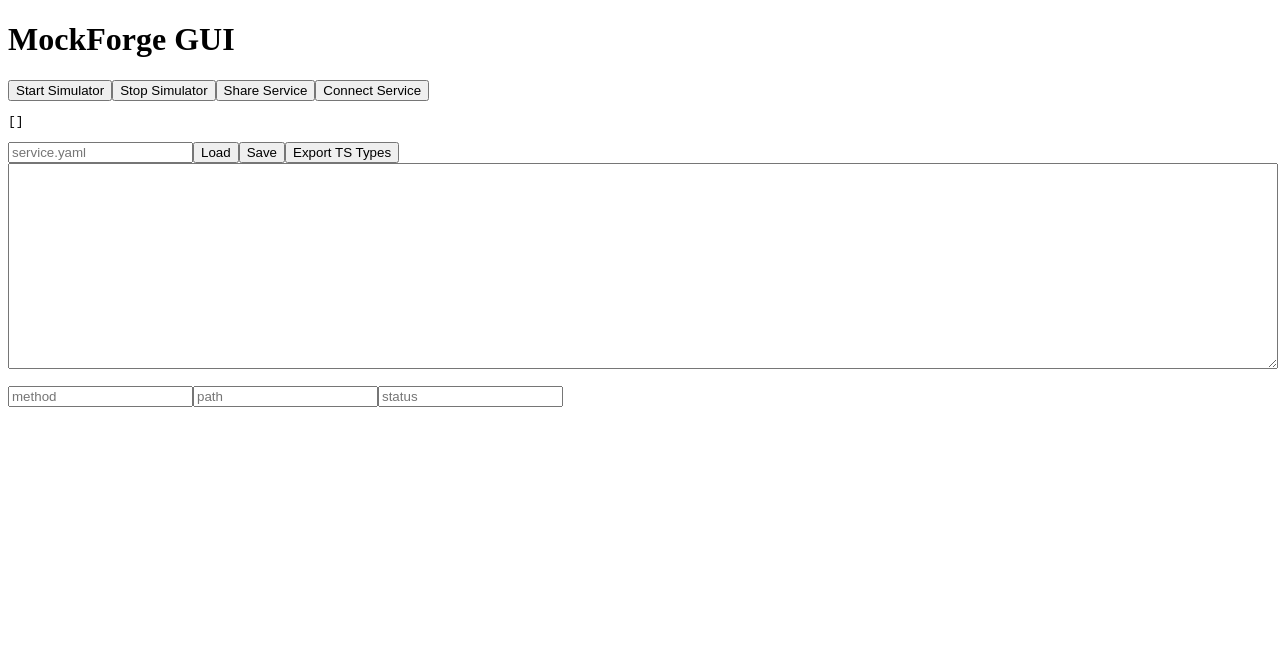
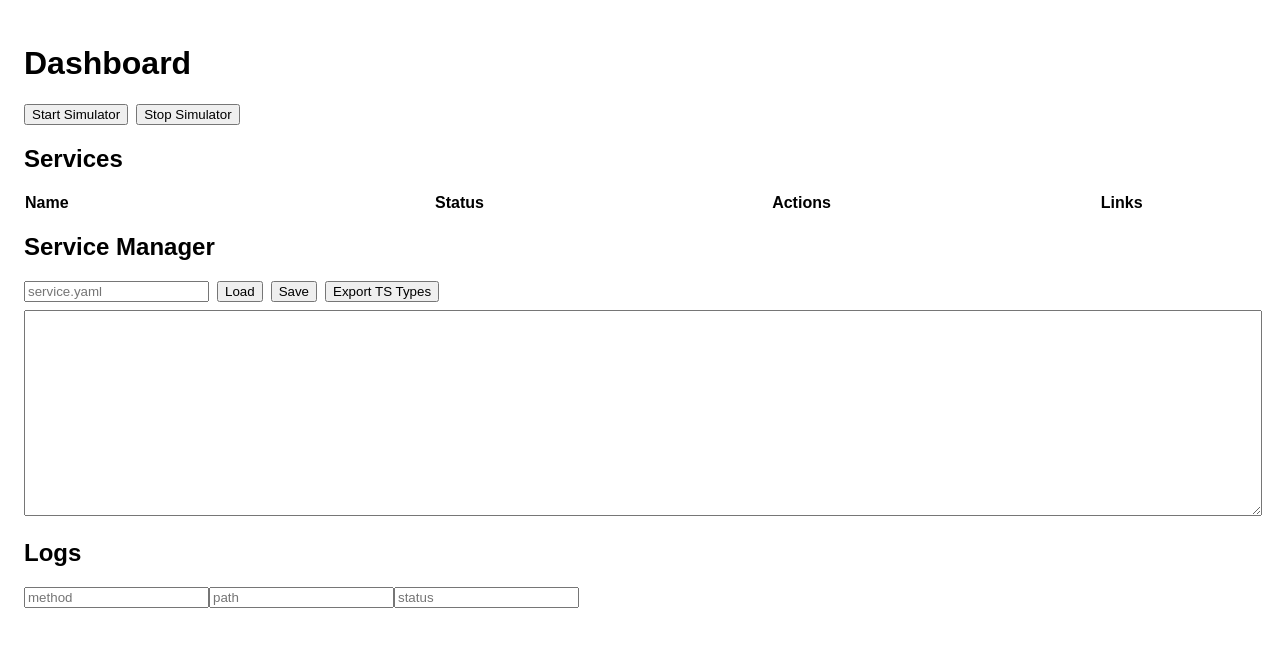
Before and after one commit to pmaojo/apicentric, a React (Vite) app in the folder gui/: page / in a window 1280 px wide. Shown: the top 646 px of the page. Built offline with nearby package versions, Linux system fonts and the light colour scheme.

Commit message:
feat(gui): add dashboard component

```diff
--- a/gui/src/App.tsx
+++ b/gui/src/App.tsx
@@ -1,23 +1,12 @@
 import React from "react";
 import { Routes, Route } from "react-router-dom";
-import SimulatorControls from "./components/SimulatorControls";
-import ServiceManager from "./components/ServiceManager";
+import Dashboard from "./components/Dashboard";
 import RouteEditor from "./components/route_editor";
-import LogsView from "./components/logs_view";
-
-const Home: React.FC = () => (
-  <div>
-    <h1>MockForge GUI</h1>
-    <SimulatorControls />
-    <ServiceManager />
-    <LogsView />
-  </div>
-);
 
 const App: React.FC = () => {
   return (
     <Routes>
-      <Route path="/" element={<Home />} />
+      <Route path="/" element={<Dashboard />} />
       <Route path="/route_editor" element={<RouteEditor />} />
     </Routes>
   );
--- /dev/null
+++ b/gui/src/components/Dashboard.tsx
@@ -0,0 +1,178 @@
+import React, { useEffect, useState } from "react";
+import { invoke } from "@tauri-apps/api/tauri";
+import { useNavigate } from "react-router-dom";
+import LogsView from "./logs_view";
+
+interface ServiceInfo {
+  name: string;
+  port: number;
+  is_running: boolean;
+}
+
+const Dashboard: React.FC = () => {
+  const [services, setServices] = useState<ServiceInfo[]>([]);
+  const [path, setPath] = useState("");
+  const [yaml, setYaml] = useState("");
+  const [types, setTypes] = useState("");
+  const navigate = useNavigate();
+
+  const refresh = async () => {
+    const list = await invoke<ServiceInfo[]>("list_services");
+    setServices(list);
+  };
+
+  const startSimulator = async () => {
+    await invoke("start_simulator");
+    refresh();
+  };
+
+  const stopSimulator = async () => {
+    await invoke("stop_simulator");
+    refresh();
+  };
+
+  const shareService = async (service: string) => {
+    const [peer, token] = await invoke<[string, string]>("share_service", {
+      service,
+    });
+    alert(`Peer: ${peer}\nToken: ${token}`);
+  };
+
+  const connectService = async (service: string) => {
+    const peer = prompt("Peer ID?");
+    if (!peer) return;
+    const portStr = prompt("Local port?", "8080");
+    const port = Number(portStr || 0);
+    const token = prompt("Token?") || "";
+    await invoke("connect_service", { peer, token, service, port });
+  };
+
+  const load = async () => {
+    const content = await invoke<string>("load_service", { path });
+    setYaml(content);
+  };
+
+  const save = async () => {
+    await invoke("save_service", { path, yaml });
+  };
+
+  const exportTypes = async () => {
+    const t = await invoke<string>("export_types", { path });
+    setTypes(t);
+  };
+
+  useEffect(() => {
+    refresh();
+  }, []);
+
+  return (
+    <div style={{ padding: "1rem", fontFamily: "sans-serif" }}>
+      <h1>Dashboard</h1>
+      <div style={{ marginBottom: "1rem" }}>
+        <button onClick={startSimulator}>Start Simulator</button>
+        <button onClick={stopSimulator} style={{ marginLeft: "0.5rem" }}>
+          Stop Simulator
+        </button>
+      </div>
+
+      <section style={{ marginBottom: "1rem" }}>
+        <h2>Services</h2>
+        <table style={{ width: "100%", borderCollapse: "collapse" }}>
+          <thead>
+            <tr>
+              <th style={{ textAlign: "left" }}>Name</th>
+              <th>Status</th>
+              <th>Actions</th>
+              <th>Links</th>
+            </tr>
+          </thead>
+          <tbody>
+            {services.map((s) => (
+              <tr key={s.name}>
+                <td>{s.name}</td>
+                <td>
+                  <span
+                    style={{
+                      display: "inline-block",
+                      width: 10,
+                      height: 10,
+                      borderRadius: "50%",
+                      backgroundColor: s.is_running ? "green" : "red",
+                      marginRight: 4,
+                    }}
+                  />
+                  {s.is_running ? "Running" : "Stopped"}
+                </td>
+                <td>
+                  <button onClick={() => shareService(s.name)}>Share</button>
+                  <button
+                    onClick={() => connectService(s.name)}
+                    style={{ marginLeft: "0.5rem" }}
+                  >
+                    Connect
+                  </button>
+                </td>
+                <td>
+                  <a
+                    href="#logs"
+                    onClick={(e) => {
+                      e.preventDefault();
+                      document
+                        .getElementById("logs")
+                        ?.scrollIntoView({ behavior: "smooth" });
+                    }}
+                    style={{ marginRight: "0.5rem" }}
+                  >
+                    Logs
+                  </a>
+                  <a
+                    href={`/route_editor?service=${s.name}`}
+                    onClick={(e) => {
+                      e.preventDefault();
+                      navigate(`/route_editor?service=${s.name}`);
+                    }}
+                  >
+                    Route Editor
+                  </a>
+                </td>
+              </tr>
+            ))}
+          </tbody>
+        </table>
+      </section>
+
+      <section style={{ marginBottom: "1rem" }}>
+        <h2>Service Manager</h2>
+        <div style={{ marginBottom: "0.5rem" }}>
+          <input
+            placeholder="service.yaml"
+            value={path}
+            onChange={(e) => setPath(e.target.value)}
+          />
+          <button onClick={load} style={{ marginLeft: "0.5rem" }}>
+            Load
+          </button>
+          <button onClick={save} style={{ marginLeft: "0.5rem" }}>
+            Save
+          </button>
+          <button onClick={exportTypes} style={{ marginLeft: "0.5rem" }}>
+            Export TS Types
+          </button>
+        </div>
+        <textarea
+          style={{ width: "100%", height: 200 }}
+          value={yaml}
+          onChange={(e) => setYaml(e.target.value)}
+        />
+        <pre>{types}</pre>
+      </section>
+
+      <section id="logs">
+        <h2>Logs</h2>
+        <LogsView />
+      </section>
+    </div>
+  );
+};
+
+export default Dashboard;
```
